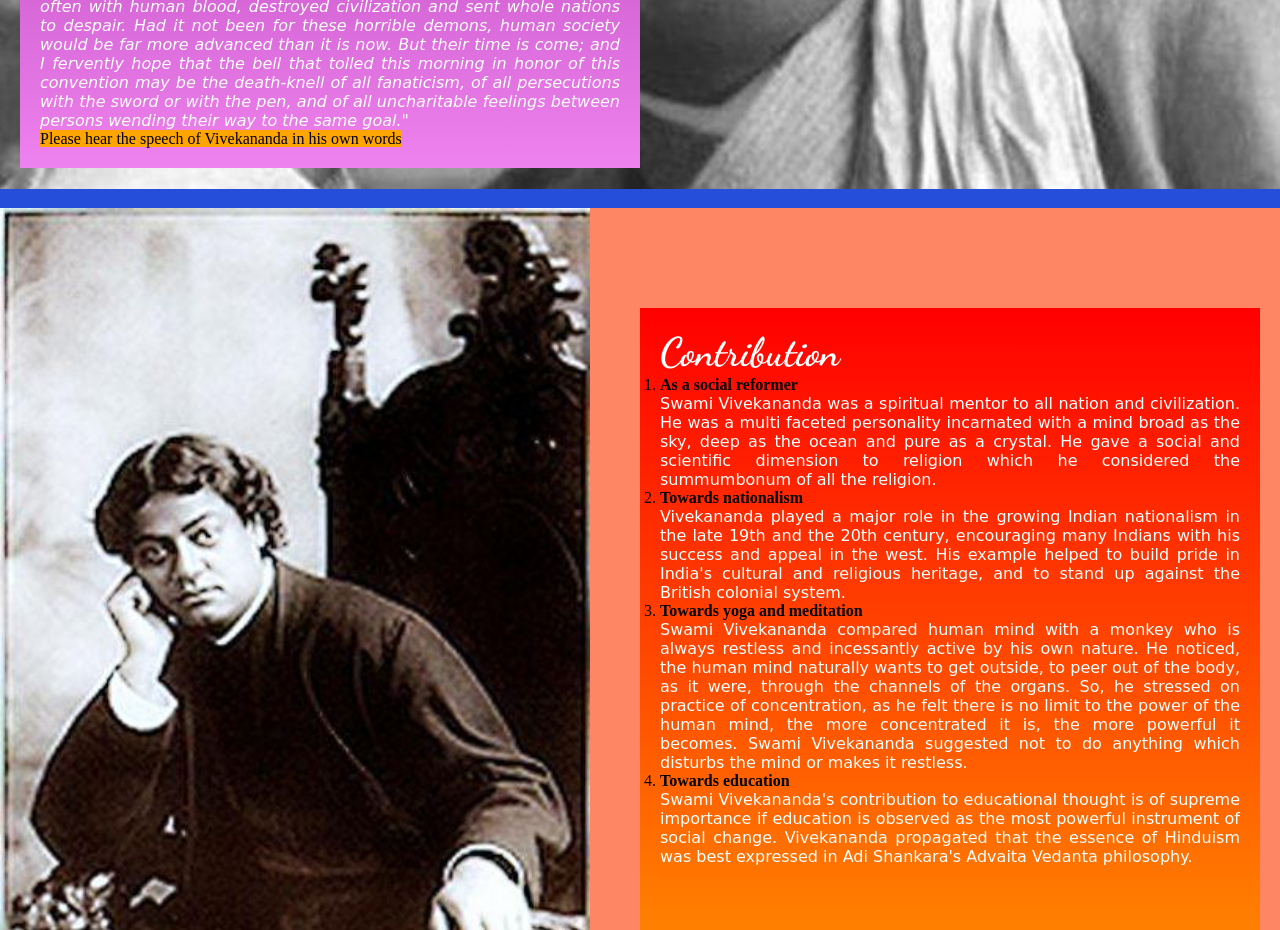
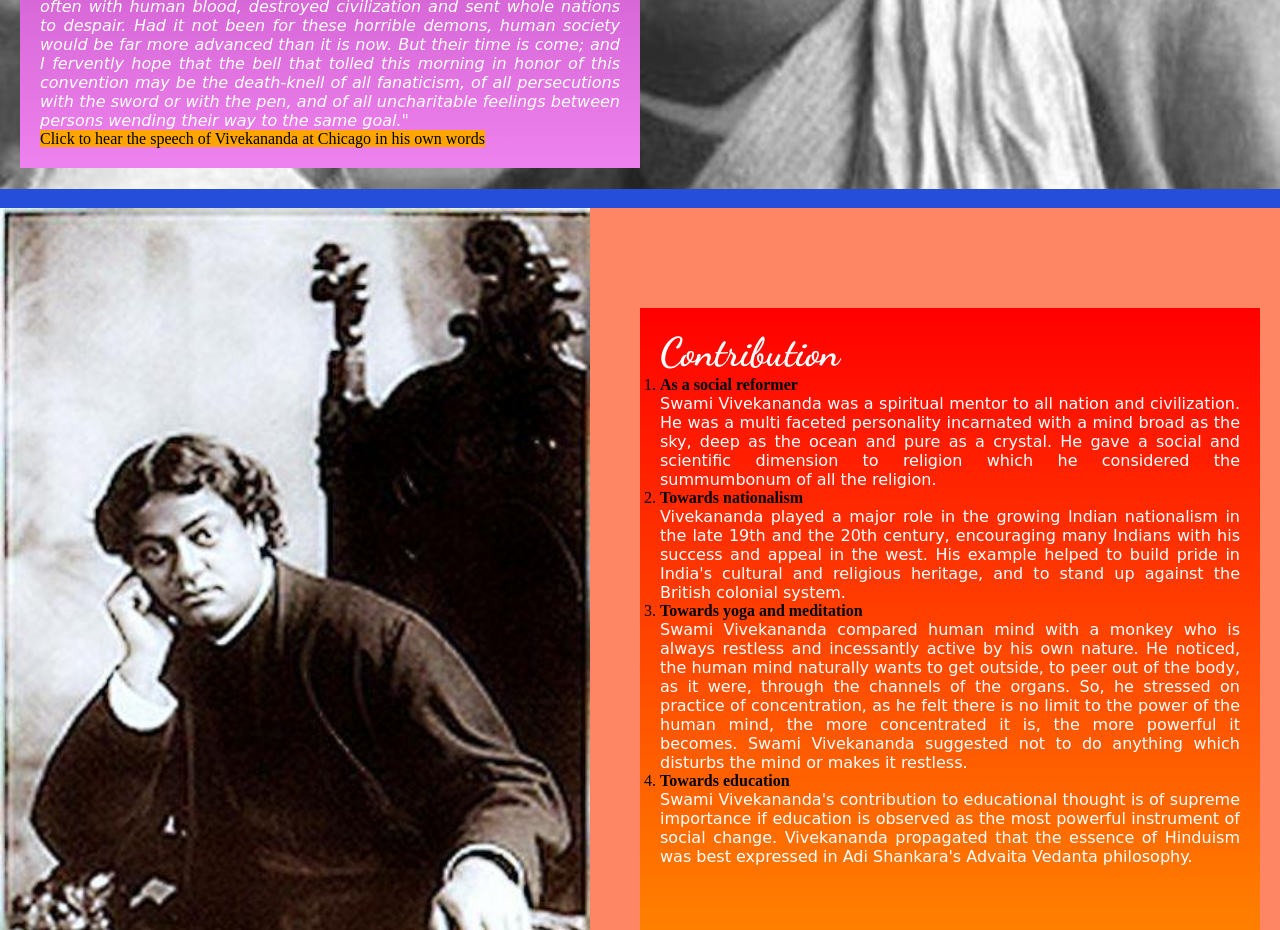
Before and after one commit to SubhajitPatra/Swami-Vivekananda, a plain HTML site: page index.html in a window 1280 px wide. Shown: the part 3580-4510 px from the top of the page. Drawn offline with Linux system fonts and the light colour scheme; a web font is replaced by a local one.

Commit message:
changed the liink text

```diff
--- a/index.html
+++ b/index.html
@@ -292,7 +292,7 @@
             >
           </p>
           <a href="https://www.youtube.com/watch?v=WIOtnn6meWA" id="video">
-            Please hear the speech of Vivekananda in his own words</a
+            Click to hear the speech of Vivekananda at Chicago in his own words</a
           >
         </div>
       </div>
```
